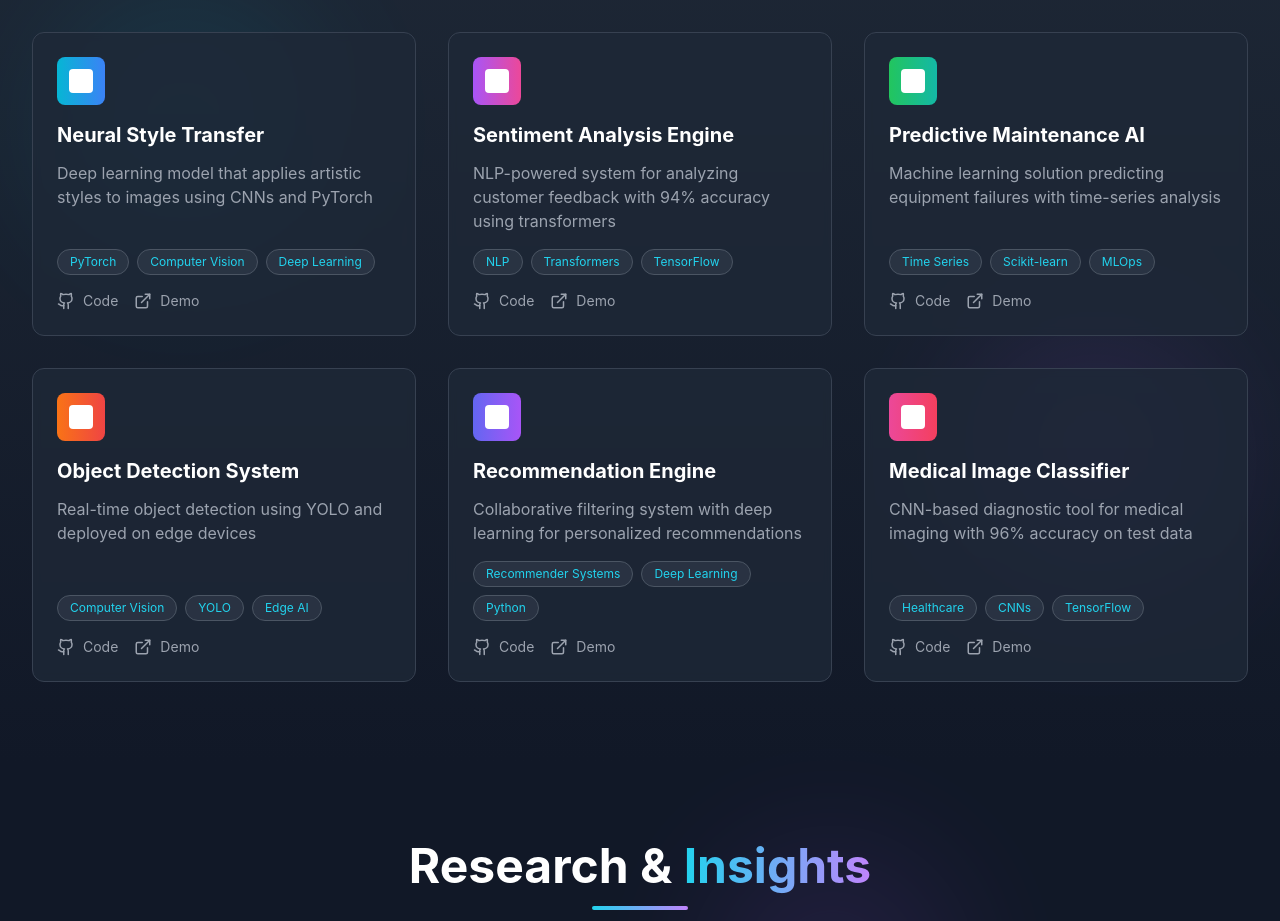
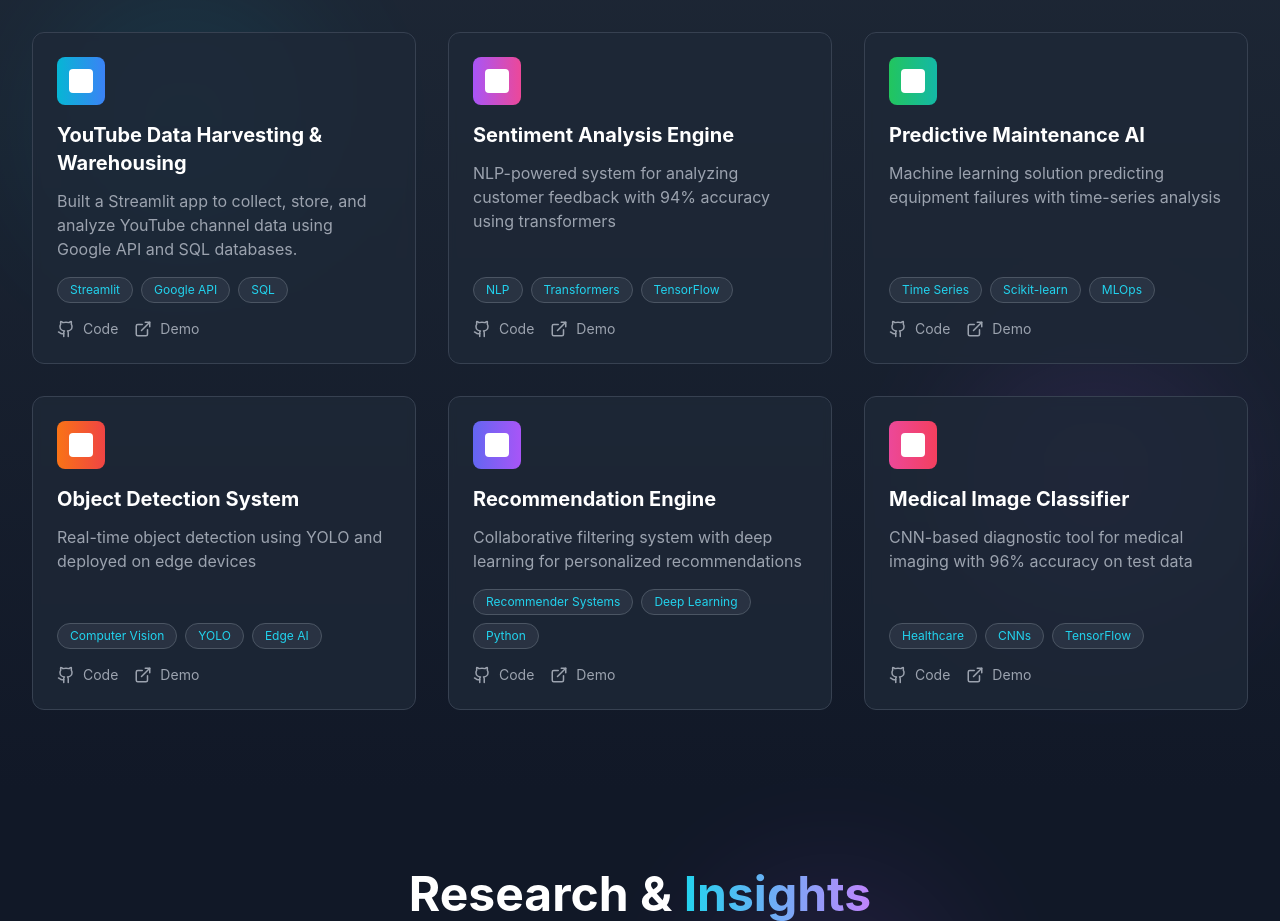
Before and after one commit to Vigneshs9899/portfolio_project, a React (Vite) app: page / in a window 1280 px wide. Shown: the part 2580-3501 px from the top of the page. Built offline with nearby package versions, Linux system fonts and the light colour scheme.

Commit message:
add project 1

```diff
--- a/src/components/Projects.tsx
+++ b/src/components/Projects.tsx
@@ -9,9 +9,9 @@ export default function Projects() {
 
   const projects = [
     {
-      title: 'Neural Style Transfer',
-      description: 'Deep learning model that applies artistic styles to images using CNNs and PyTorch',
-      tags: ['PyTorch', 'Computer Vision', 'Deep Learning'],
+      title: 'YouTube Data Harvesting \& Warehousing',
+      description: 'Built a Streamlit app to collect, store, and analyze YouTube channel data using Google API and SQL databases.',
+      tags: ['Streamlit', 'Google API', 'SQL'],
       gradient: 'from-cyan-500 to-blue-500'
     },
     {
```
